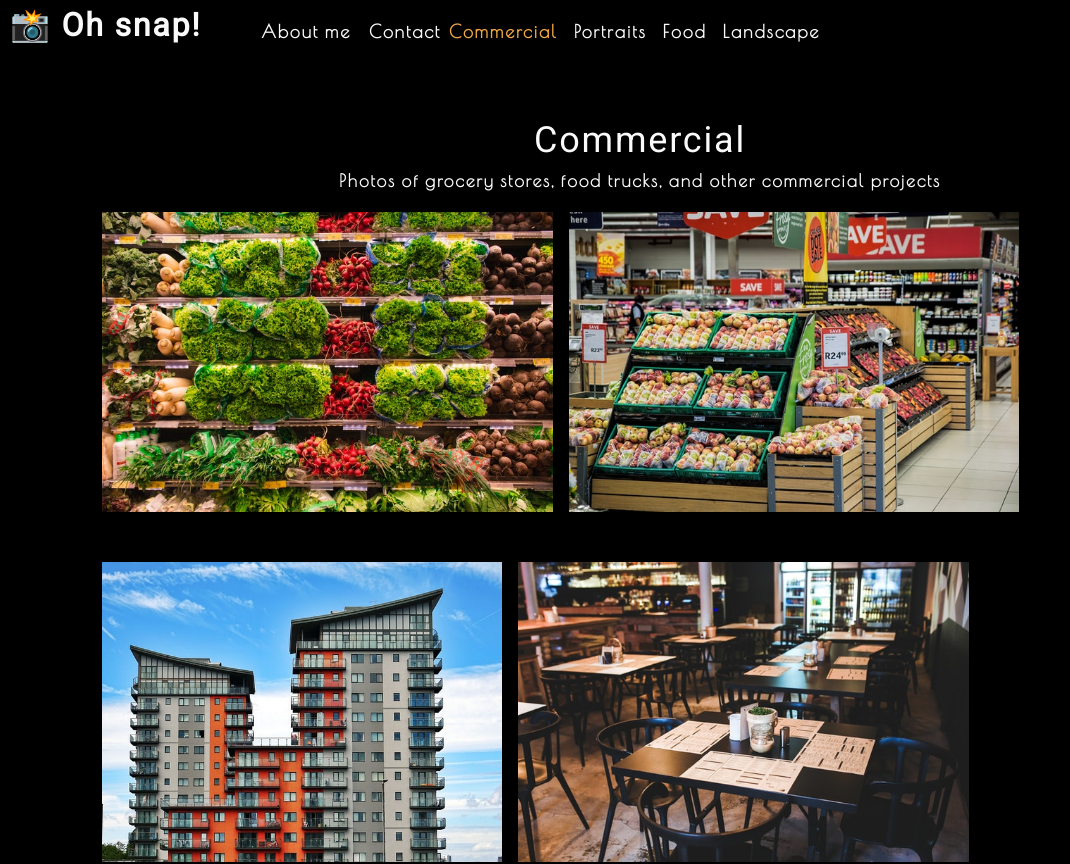
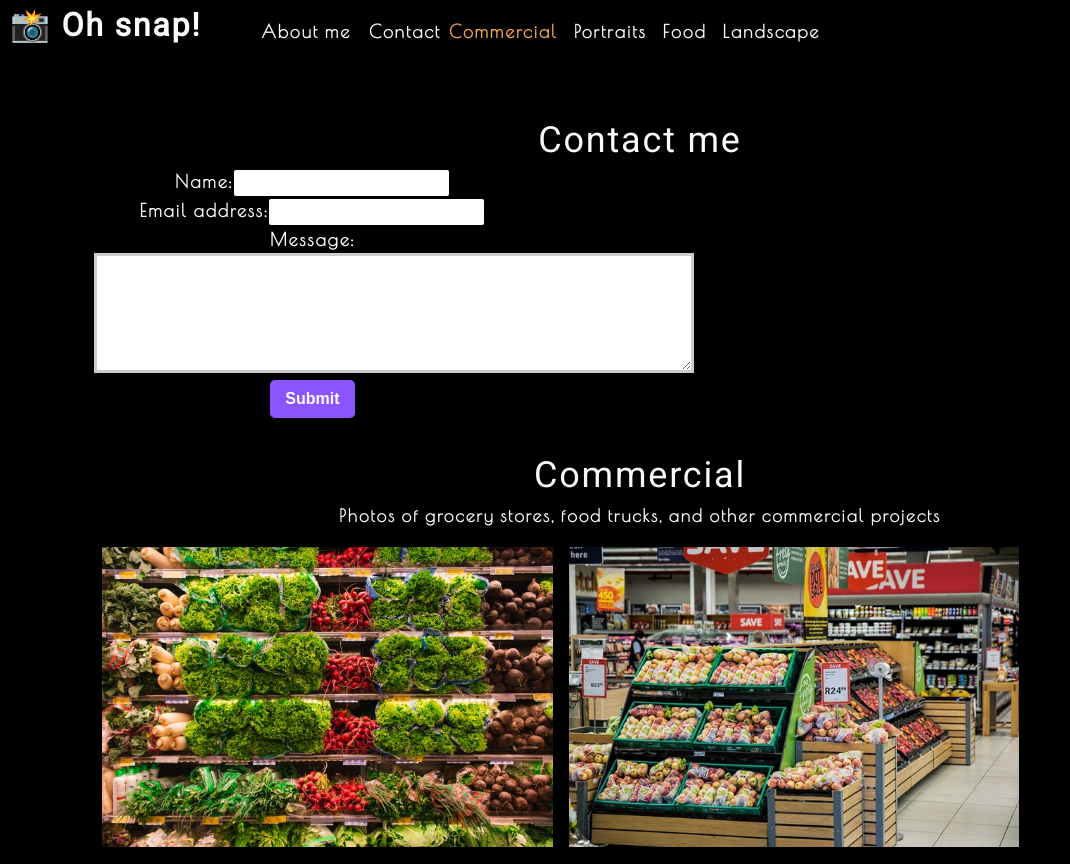
Before and after one commit to meghankbock/photo-port, a React (Create React App) app: page / in a window 1280 px wide. Shown: the top 864 px of the page, without its empty margins (0-1070 px from the left). Built offline with nearby package versions, Linux system fonts and the light colour scheme.

Commit message:
set up functions for handling contact form field changes and submission

```diff
--- a/src/App.js
+++ b/src/App.js
@@ -3,6 +3,7 @@
 import Nav from "./components/Nav";
 import About from "./components/About";
 import Gallery from "./components/Gallery";
+import ContactForm from "./components/Contact";
 
 function App() {
   const [categories] = useState([
@@ -35,6 +36,7 @@
         currentCategory={currentCategory}
       ></Nav>
       <main>
+        <ContactForm></ContactForm>
         <Gallery currentCategory={currentCategory}></Gallery>
         <About></About>
       </main>
--- a/src/components/Contact/index.js
+++ b/src/components/Contact/index.js
@@ -1,21 +1,33 @@
-import React from 'react';
+import React, { useState } from 'react';
 
 function ContactForm() {
+    const [formState, setFormState] = useState({ name: '', email: '', message: '' });
+    const { name, email, message } = formState;
+
+    function handleChange(e) {
+        setFormState({...formState, [e.target.name]: e.target.value })
+    };
+
+    function handleSubmit(e) {
+        e.preventDefault();
+        console.log(formState);
+    };
+
     return (
         <section>
             <h1>Contact me</h1>
-            <form id="contact-form">
+            <form id="contact-form" onSubmit={handleSubmit}>
                 <div>
                     <label htmlFor="name">Name:</label>
-                    <input type="text" name="name" />
+                    <input type="text" defaultValue={name} onChange={handleChange} name="name" />
                 </div>
                 <div>
                     <label htmlFor="email">Email address:</label>
-                    <input type="email" name="email" />
+                    <input type="email" defaultValue={email} onChange={handleChange} name="email" />
                 </div>
                 <div>
                     <label htmlFor="message">Message:</label>
-                    <textarea name="message" rows="5" />
+                    <textarea name="message" defaultValue={message} onChange={handleChange} rows="5" />
                 </div>
                 <button type="submit">Submit</button>
             </form>
```
